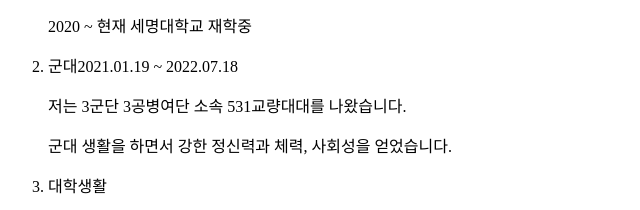
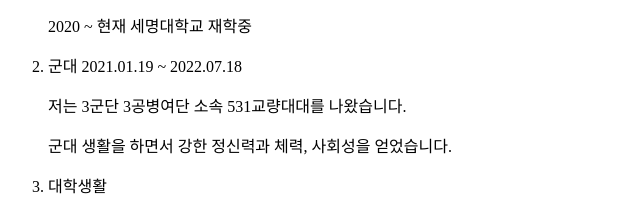
Before and after one commit to taemin0507/taemin0507, a plain HTML site: page index.html in a window 1280 px wide. Shown: the part 316-526 px from the top of the page, 0-640 px from the left. Drawn offline with Linux system fonts and the light colour scheme.

Commit message:
Update index.html

```diff
--- a/index.html
+++ b/index.html
@@ -14,7 +14,7 @@
    <p>2014 ~ 2016 송운중학교 졸업</p>
    <p>2017 ~ 2019 군서고등학교 졸업</p>
    <p>2020 ~ 현재 세명대학교 재학중</p>
-   <li>군대2021.01.19 ~ 2022.07.18</li>
+   <li>군대 2021.01.19 ~ 2022.07.18</li>
    <p>저는 3군단 3공병여단 소속 531교량대대를 나왔습니다.</p>
   <p>군대 생활을 하면서 강한 정신력과 체력, 사회성을 얻었습니다.</p>
   <li>대학생활</li>
```
